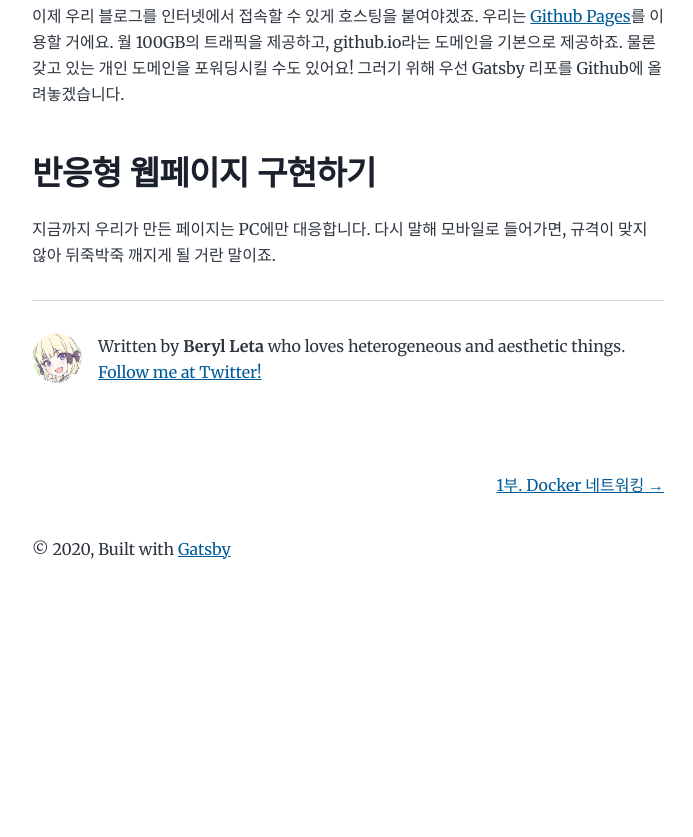
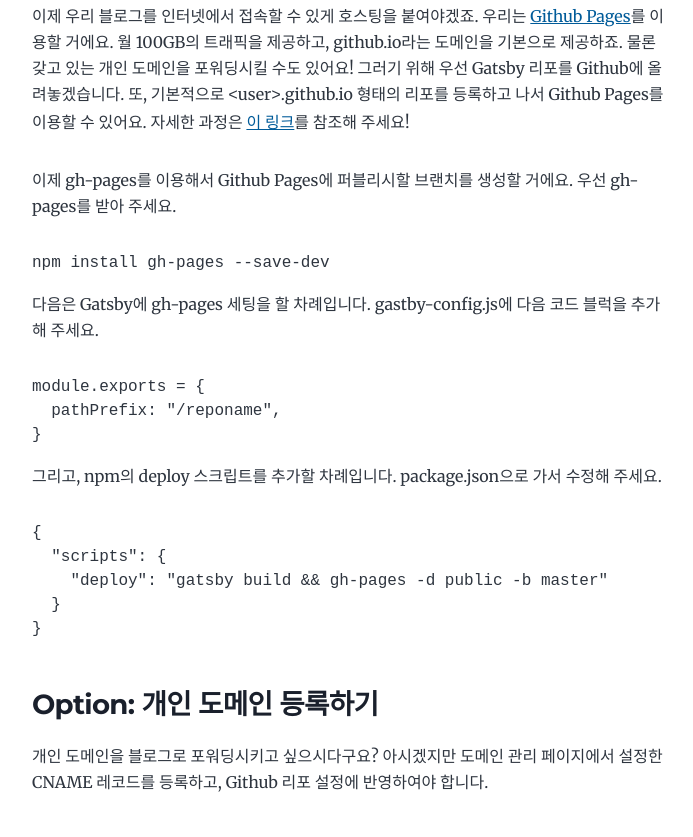
Before and after one commit to Stdev17/github-blog, a Gatsby site: page /building-new-blog/ in a window 1280 px wide. Shown: the part 2303-3140 px from the top of the page, without its empty margins (292-985 px from the left). Before the commit the page ends 2928 px from the top, so only its background shows below. Built offline with nearby package versions, Linux system fonts and the light colour scheme; Gatsby itself is replaced by a stand-in of ours; some packages are replaced by stand-ins of ours; code samples lack their colours.

Commit message:
일단 커밋

````diff
--- a/content/blog/building-new-blog/index.md
+++ b/content/blog/building-new-blog/index.md
@@ -60,7 +60,37 @@
 
 이제 우리 블로그를 인터넷에서 접속할 수 있게 호스팅을 붙여야겠죠. 우리는 [Github Pages](https://pages.github.com/)를 이용할 거에요.
 월 100GB의 트래픽을 제공하고, github.io라는 도메인을 기본으로 제공하죠. 물론 갖고 있는 개인 도메인을
-포워딩시킬 수도 있어요! 그러기 위해 우선 Gatsby 리포를 Github에 올려놓겠습니다.
+포워딩시킬 수도 있어요! 그러기 위해 우선 Gatsby 리포를 Github에 올려놓겠습니다. 또, 기본적으로 `<`user`>`.github.io
+형태의 리포를 등록하고 나서 Github Pages를 이용할 수 있어요. 자세한 과정은 [이 링크](https://docs.github.com/en/free-pro-team@latest/github/working-with-github-pages/creating-a-github-pages-site)를 참조해 주세요!
+
+이제 gh-pages를 이용해서 Github Pages에 퍼블리시할 브랜치를 생성할 거에요. 우선 gh-pages를 받아 주세요.
+
+```
+npm install gh-pages --save-dev
+```
+
+다음은 Gatsby에 gh-pages 세팅을 할 차례입니다. gastby-config.js에 다음 코드 블럭을 추가해 주세요.
+
+```
+module.exports = {
+  pathPrefix: "/reponame",
+}
+```
+
+그리고, npm의 deploy 스크립트를 추가할 차례입니다. package.json으로 가서 수정해 주세요.
+
+```
+{
+  "scripts": {
+    "deploy": "gatsby build && gh-pages -d public -b master"
+  }
+}
+```
+
+### Option: 개인 도메인 등록하기
+
+개인 도메인을 블로그로 포워딩시키고 싶으시다구요? 아시겠지만 도메인 관리 페이지에서 설정한 CNAME 레코드를
+등록하고, Github 리포 설정에 반영하여야 합니다.
 
 ## 반응형 웹페이지 구현하기
 
--- a/gatsby-config.js
+++ b/gatsby-config.js
@@ -1,4 +1,5 @@
 module.exports = {
+  pathPrefix: '/reponame',
   siteMetadata: {
     title: `Cloud Native Life`,
     author: {
--- a/package.json
+++ b/package.json
@@ -32,6 +32,7 @@
     "typeface-montserrat": "0.0.75"
   },
   "devDependencies": {
+    "gh-pages": "^3.1.0",
     "prettier": "2.1.2"
   },
   "homepage": "https://github.com/gatsbyjs/gatsby-starter-blog#readme",
@@ -51,6 +52,7 @@
     "start": "npm run develop",
     "serve": "gatsby serve",
     "clean": "gatsby clean",
-    "test": "echo \"Write tests! -> https://gatsby.dev/unit-testing\" && exit 1"
+    "test": "echo \"Write tests! -> https://gatsby.dev/unit-testing\" && exit 1",
+    "deploy": "gatsby build && gh-pages -d public -b master"
   }
 }
````
Also changed, not shown: 1 other file.
